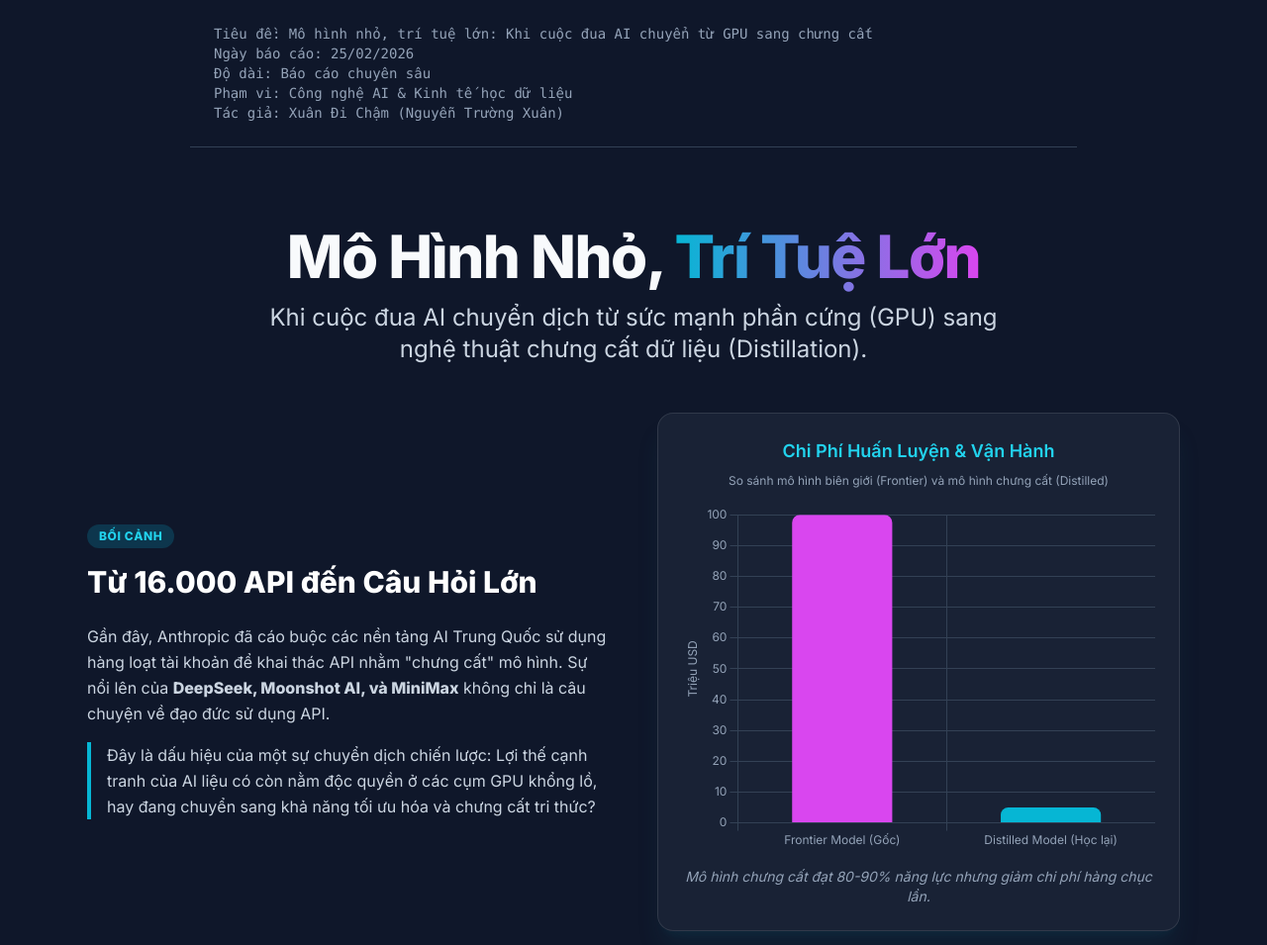
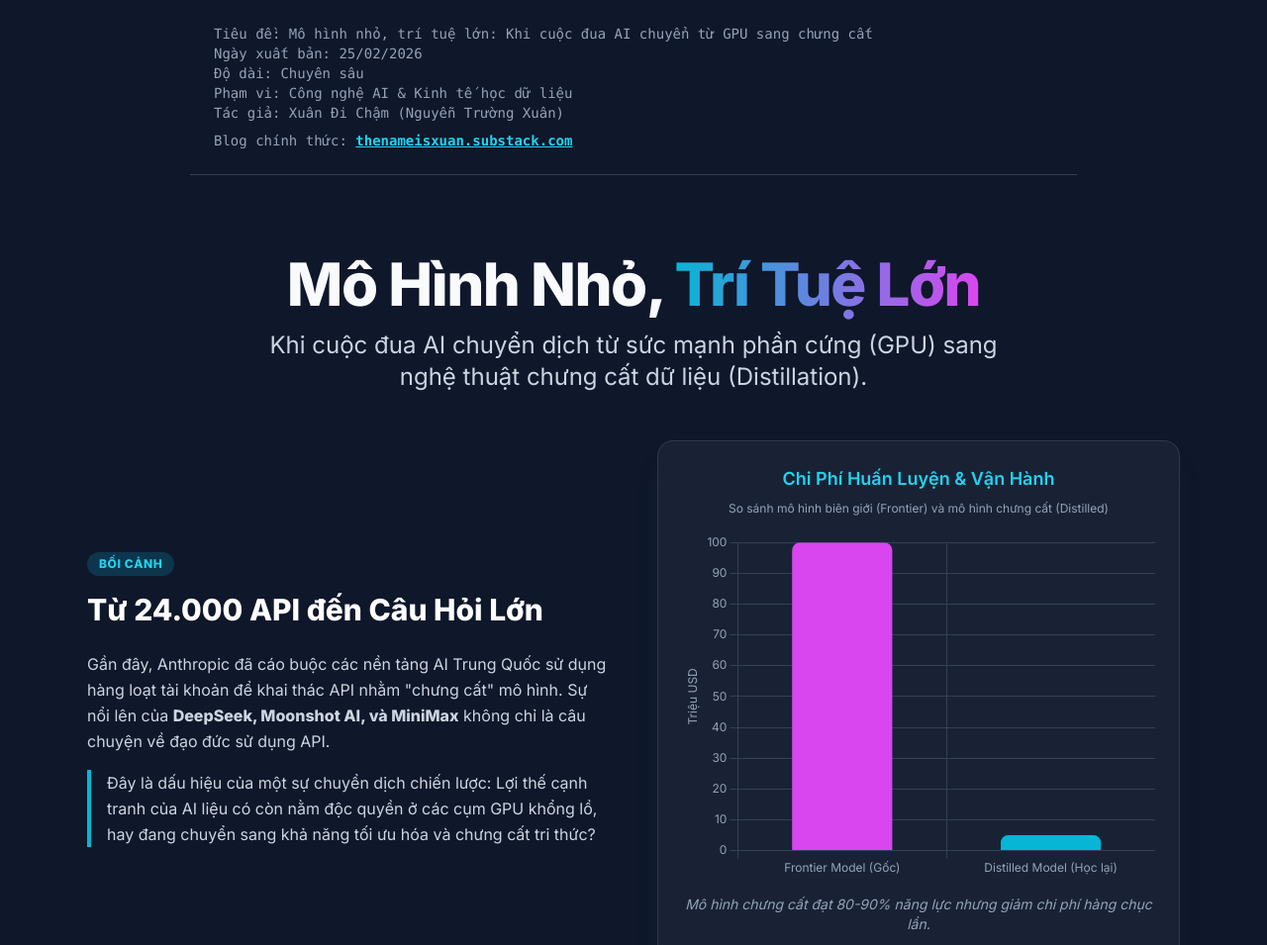
Before and after one commit to Joyboy996/joyboy996.github.io, a plain HTML site: page index.html in a window 1280 px wide. Shown: the top 955 px of the page at 99% size. Drawn offline with nearby package versions, Linux system fonts and the light colour scheme.

Commit message:
Update index.html

```diff
--- a/index.html
+++ b/index.html
@@ -90,10 +90,21 @@
     <!-- Header Block (Metadata) -->
     <div class="max-w-4xl mx-auto p-6 border-b border-slate-700 mb-8 text-slate-400 text-sm font-mono">
         <p>Tiêu đề: Mô hình nhỏ, trí tuệ lớn: Khi cuộc đua AI chuyển từ GPU sang chưng cất</p>
-        <p>Ngày báo cáo: 25/02/2026</p>
-        <p>Độ dài: Báo cáo chuyên sâu</p>
+        <p>Ngày xuất bản: 25/02/2026</p>
+        <p>Độ dài: Chuyên sâu</p>
         <p>Phạm vi: Công nghệ AI & Kinh tế học dữ liệu</p>
         <p>Tác giả: Xuân Đi Chậm (Nguyễn Trường Xuân)</p>
+        <p class="mt-2">
+  Blog chính thức:
+  <a
+    href="https://thenameisxuan.substack.com/"
+    target="_blank"
+    rel="noopener noreferrer"
+    class="text-cyan-400 hover:text-cyan-300 font-semibold underline"
+  >
+    thenameisxuan.substack.com
+  </a>
+</p>
     </div>
 
     <!-- Main Title Section -->
@@ -114,7 +125,7 @@
                 <div class="flex items-center space-x-2 mb-4">
                     <span class="bg-cyan-500/20 text-cyan-400 px-3 py-1 rounded-full text-xs font-bold uppercase tracking-wider">Bối Cảnh</span>
                 </div>
-                <h2 class="text-3xl font-bold mb-6 text-white">Từ 16.000 API đến Câu Hỏi Lớn</h2>
+                <h2 class="text-3xl font-bold mb-6 text-white">Từ 24.000 API đến Câu Hỏi Lớn</h2>
                 <p class="text-slate-300 mb-4 leading-relaxed">
                     Gần đây, Anthropic đã cáo buộc các nền tảng AI Trung Quốc sử dụng hàng loạt tài khoản để khai thác API nhằm "chưng cất" mô hình. Sự nổi lên của <strong>DeepSeek, Moonshot AI, và MiniMax</strong> không chỉ là câu chuyện về đạo đức sử dụng API.
                 </p>
```
